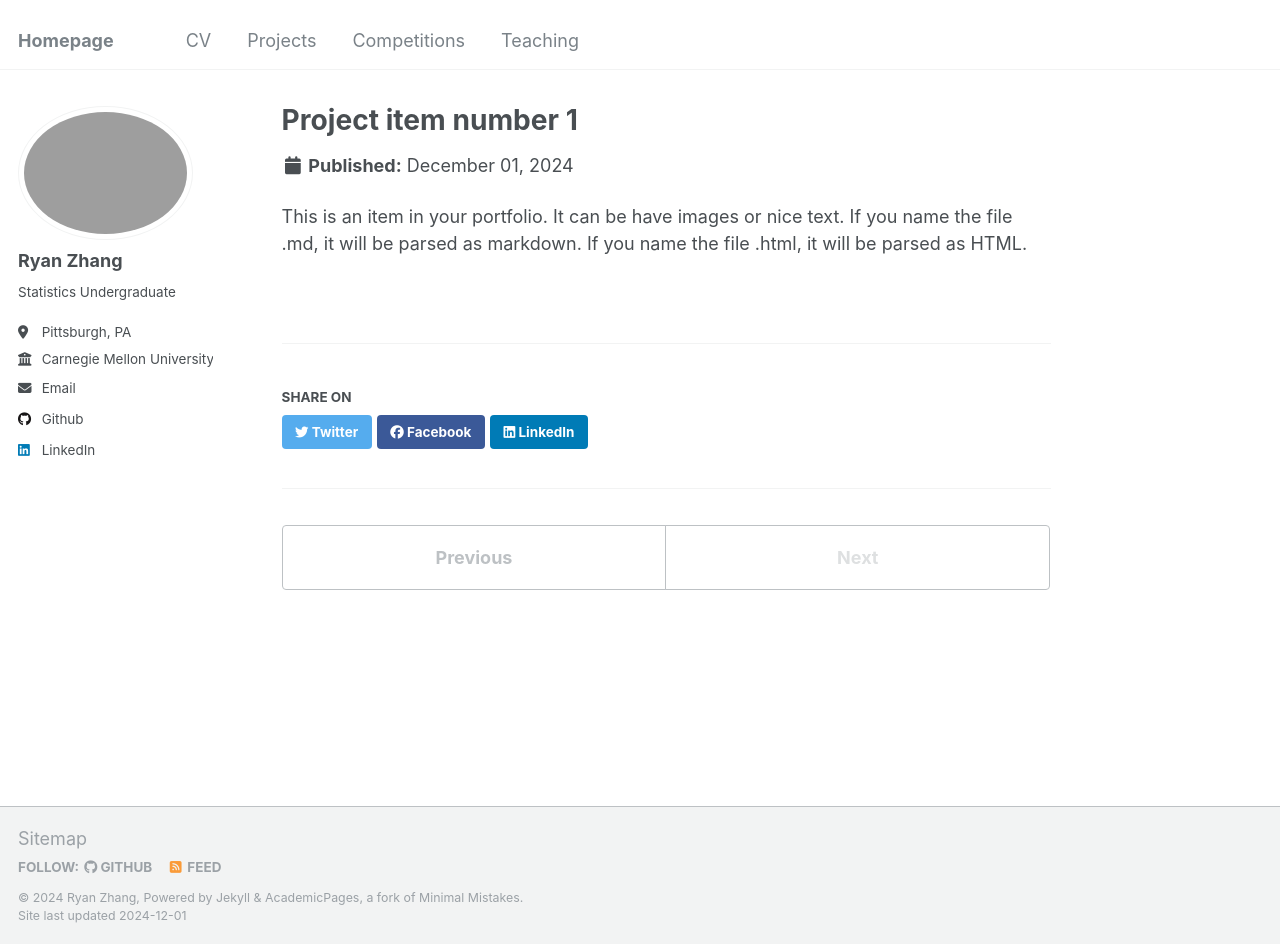
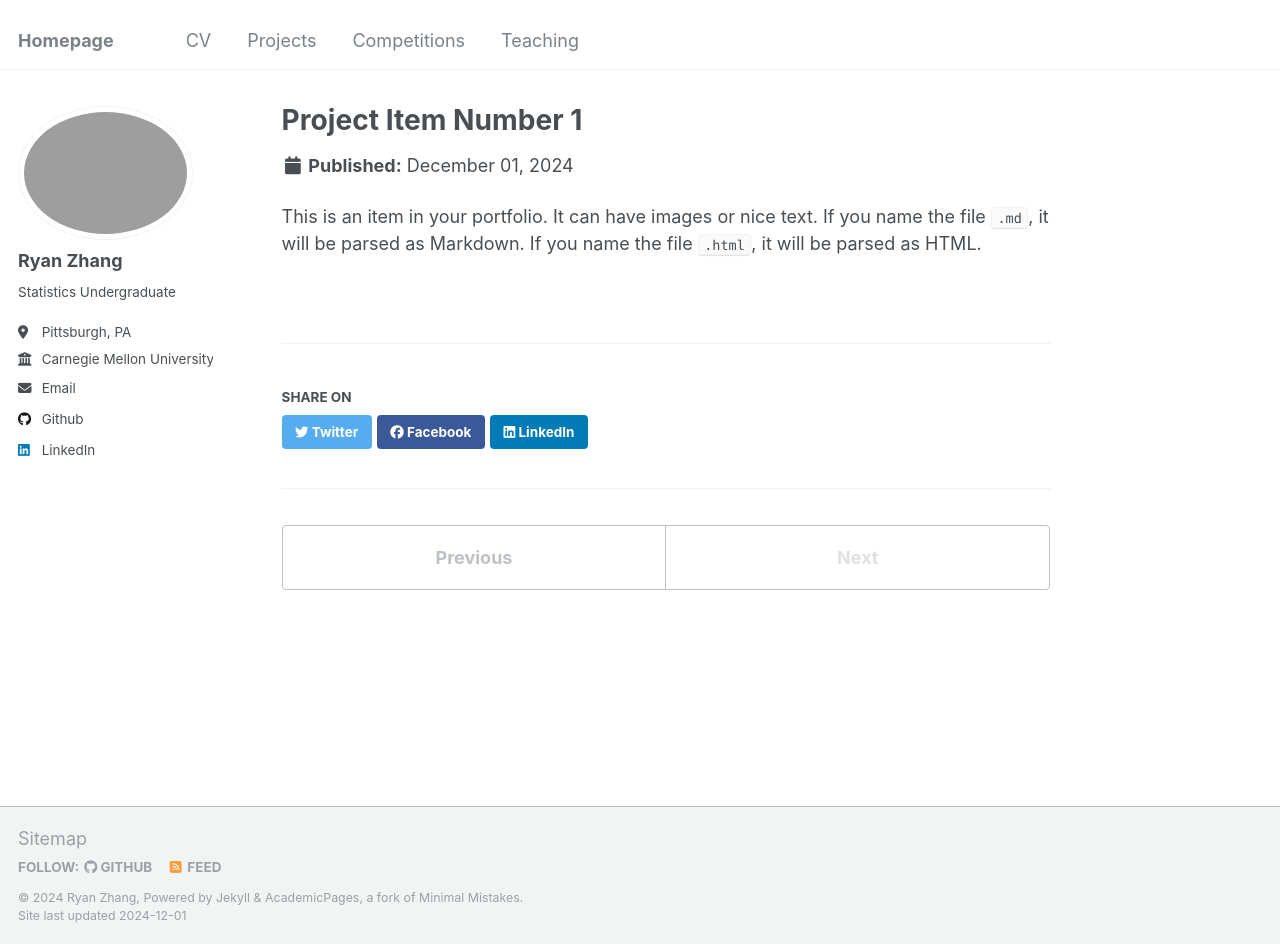
Before and after one commit to rzryanz00/rzryanz00.github.io, a Jekyll site: the page built from _portfolio/project-1.md, in a window 1280 px wide and 944 px high. Built offline with Jekyll 4.4.1, drawn with Linux system fonts in a browser that asks for light colours.

```diff
--- a/_portfolio/project-1.md
+++ b/_portfolio/project-1.md
@@ -1,7 +1,8 @@
 ---
-title: "Project item number 1"
+title: "Project Item Number 1"
 excerpt: "Short description of portfolio item number 1<br/><img src='/images/500x300.png'>"
 collection: portfolio
+external_url: "https://github.com/rzryanz00/TabularMagic"
 ---
 
-This is an item in your portfolio. It can be have images or nice text. If you name the file .md, it will be parsed as markdown. If you name the file .html, it will be parsed as HTML.
+This is an item in your portfolio. It can have images or nice text. If you name the file `.md`, it will be parsed as Markdown. If you name the file `.html`, it will be parsed as HTML.
```
